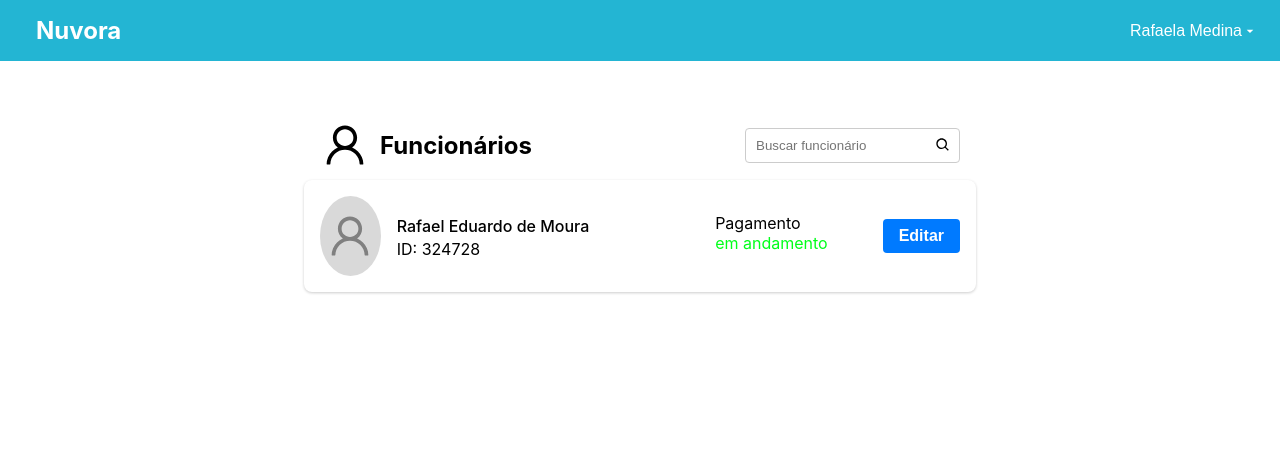
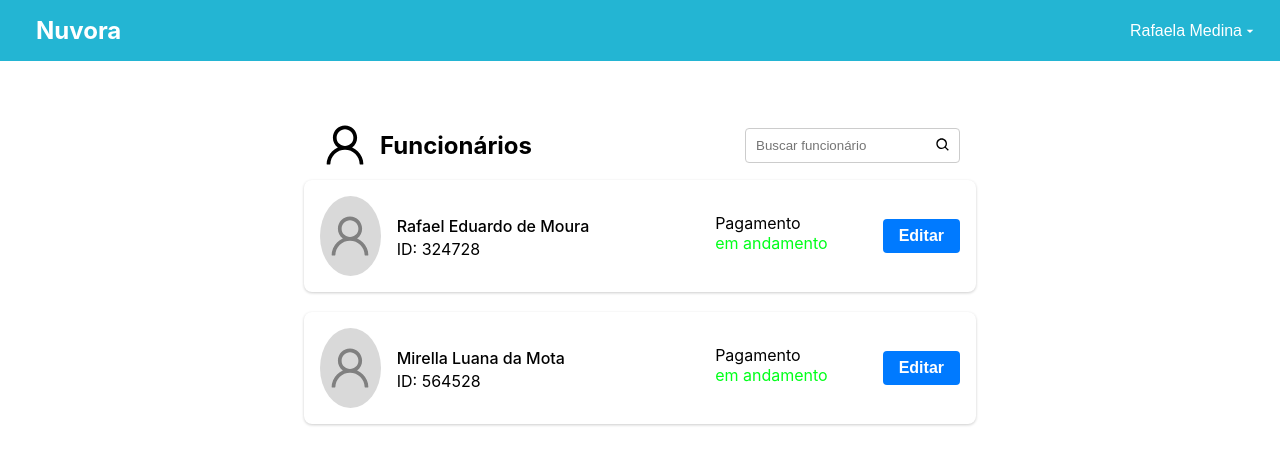
Before and after one commit to rflmedina/techtur, a React (Create React App) app: page /owner in a window 1280 px wide. Shown: the top 464 px of the page. Built offline with nearby package versions, Linux system fonts and the light colour scheme.

Commit message:
fix: adjust some bugs

```diff
--- a/public/index.html
+++ b/public/index.html
@@ -1,5 +1,6 @@
 <!DOCTYPE html>
-<html lang="pt-br">
+<html lang="pt-
+br">
   <head>
     <meta charset="utf-8" />
     <link rel="icon" type="image/png" href="./favicon.png">
--- a/src/components/Card/index.tsx
+++ b/src/components/Card/index.tsx
@@ -1,9 +1,12 @@
 import React from 'react';
 import { FaBus } from 'react-icons/fa';
+import { useNavigate } from 'react-router-dom';
 import { CardWrapper, DataWrapper, Value, Arrow,  CompanyWrapper, PriceWrapper, Button } from './Card.styles'
 
 
 const Card = ({ timeOrigin, timeDestiny, originCity, destinationCity, companyName, price, buttonText }: any) => {
+    const navigate = useNavigate();
+
     return (
         <CardWrapper>
             <DataWrapper>
@@ -25,7 +28,7 @@ const Card = ({ timeOrigin, timeDestiny, originCity, destinationCity, companyNam
                 <Value>Valor da passagem</Value>
                 <Value>R${price}</Value>
             </PriceWrapper>
-            <Button>{buttonText ? buttonText : 'Comprar'}</Button>
+            <Button onClick={() => navigate('/ticket/83472381')}>{buttonText ? buttonText : 'Comprar'}</Button>
         </CardWrapper>
     );
 };
--- a/src/components/Header/Header.component.tsx
+++ b/src/components/Header/Header.component.tsx
@@ -1,5 +1,6 @@
 import React, { useState } from "react";
 import styled from "styled-components";
+import { useNavigate } from "react-router-dom";
 
 const HeaderContainer = styled.header`
   display: flex;
@@ -36,7 +37,6 @@ const DropdownMenu = styled.div<{ open: boolean }>`
   right: 0;
   z-index: 1;
   background-color: white;
-  border: 1px solid #b939d9;
   border-radius: 0.25rem;
   box-shadow: 0px 2px 4px rgba(0, 0, 0, 0.25);
   padding: 0.5rem;
@@ -46,7 +46,6 @@ const DropdownMenu = styled.div<{ open: boolean }>`
 const DropdownMenuItem = styled.button`
   background-color: transparent;
   border: none;
-  color: #b939d9;
   font-size: 1rem;
   cursor: pointer;
   padding: 0.25rem 0.5rem;
@@ -56,6 +55,7 @@ const DropdownMenuItem = styled.button`
 
 const Header = ({ name }: any) => {
   const [dropdownOpen, setDropdownOpen] = useState(false);
+  const navigate = useNavigate();
 
   const handleDropdownToggle = () => {
     setDropdownOpen(!dropdownOpen);
@@ -63,7 +63,7 @@ const Header = ({ name }: any) => {
 
   const handleLogout = () => {
     setDropdownOpen(false);
-    // implement logout logic here
+    navigate("/")
   };
 
   return (
--- a/src/pages/Login/Login.component.tsx
+++ b/src/pages/Login/Login.component.tsx
@@ -22,6 +22,22 @@ const Login = () => {
     // handle login logic
   };
 
+  const navigateTo = (username: string) => {
+    console.log(username)
+
+    if (username === 'admin@nuvora.com') {
+      navigate('/owner')
+      return
+    }
+
+    if (username === 'bus@nuvora.com') {
+      navigate('/partner')
+      return
+    }
+
+    navigate('/home')
+  }
+
   return (
     <Container>
       <h2>nuvora</h2>
@@ -42,7 +58,7 @@ const Login = () => {
           <Icon><FaLock /></Icon>
         </InputContainer>
 
-        <Button type="submit" onClick={() => navigate('/home')}>Entrar</Button>
+        <Button type="submit" onClick={() => navigateTo(username)}>Entrar</Button>
 
       </Form>
     </Container>
--- a/src/pages/Owner/Employed/Employed.component.tsx
+++ b/src/pages/Owner/Employed/Employed.component.tsx
@@ -12,7 +12,7 @@ const Employed = () => {
                 <Header>
                     <ContentHeader>
                         <AiOutlineUser />
-                        <h2>Rafael Eduardo de Moura</h2>
+                        <h2>Rafael Moura</h2>
                     </ContentHeader>
                 </Header>
 
--- a/src/pages/Owner/Employed/Form/UserForm.tsx
+++ b/src/pages/Owner/Employed/Form/UserForm.tsx
@@ -11,13 +11,13 @@ const UserForm = () => {
         <Col md={6}>
           <InputWrapper>
             <Label>Nome:</Label>
-            <Input type="text" />
+            <Input value="Rafael Moura" type="text" />
           </InputWrapper>
         </Col>
         <Col md={6}>
           <InputWrapper>
             <Label>Local de Origem:</Label>
-            <Input type="text" />
+            <Input type="text" value="Santa Rosa"/>
           </InputWrapper>
         </Col>
       </Row>
@@ -26,14 +26,14 @@ const UserForm = () => {
         <Col md={6}>
           <InputWrapper>
             <Label>CPF:</Label>
-            <Input type="text" />
+            <Input type="text" value="423.284.670-08"/>
           </InputWrapper>
         </Col>
 
         <Col md={6}>
           <InputWrapper>
             <Label>Local de Destino:</Label>
-            <Input type="text" />
+            <Input type="text" value="Santo Cristo"/>
           </InputWrapper>
         </Col>
       </Row>
@@ -42,13 +42,13 @@ const UserForm = () => {
         <Col md={6}>
           <InputWrapper>
             <Label>Contato:</Label>
-            <Input type="text" />
+            <Input type="text" value="rafaelmoura@nuvora.com"/>
           </InputWrapper>
         </Col>
         <Col md={6}>
           <InputWrapper>
             <Label>Ônibus:</Label>
-            <Input type="text" />
+            <Input type="text" value="Quantum"/>
           </InputWrapper>
         </Col>
       </Row>
@@ -57,14 +57,14 @@ const UserForm = () => {
         <Col md={6}>
           <InputWrapper>
             <Label>Login:</Label>
-            <Input type="text" />
+            <Input type="text" value="rafaelmoura@nuvora.com" />
           </InputWrapper>
         </Col>
 
         <Col md={6}>
           <InputWrapper>
             <Label>Senha:</Label>
-            <Input type="password" />
+            <Input type="password" value="*********"/>
           </InputWrapper>
         </Col>
       </Row>
--- a/src/pages/Owner/components/Card.component.tsx
+++ b/src/pages/Owner/components/Card.component.tsx
@@ -8,7 +8,8 @@ const Card = ({ avatar, name, id, status }: any) => {
   const navigate = useNavigate();
 
   return (
-    <CardContainer>
+    <>
+        <CardContainer>
       <Avatar>
         <AiOutlineUser />
       </Avatar>
@@ -24,8 +25,28 @@ const Card = ({ avatar, name, id, status }: any) => {
           </p>
         </Status>
       </InfoContainer>
-      <Button type='button' onClick={() => navigate('/123')}>Editar</Button>
+      <Button type='button' onClick={() => navigate('owner/123')}>Editar</Button>
     </CardContainer >
+
+    <CardContainer style={{marginTop: 20}}>
+    <Avatar>
+      <AiOutlineUser />
+    </Avatar>
+    <InfoContainer>
+      <div>
+        <Name>Mirella Luana da Mota</Name>
+        <Id>ID: 564528</Id>
+      </div>
+      <Status>
+        <p>Pagamento
+          <br />
+          <span>em andamento</span>
+        </p>
+      </Status>
+    </InfoContainer>
+    <Button type='button' onClick={() => navigate('owner/123')}>Editar</Button>
+    </CardContainer >
+    </>
   );
 };
 
```
